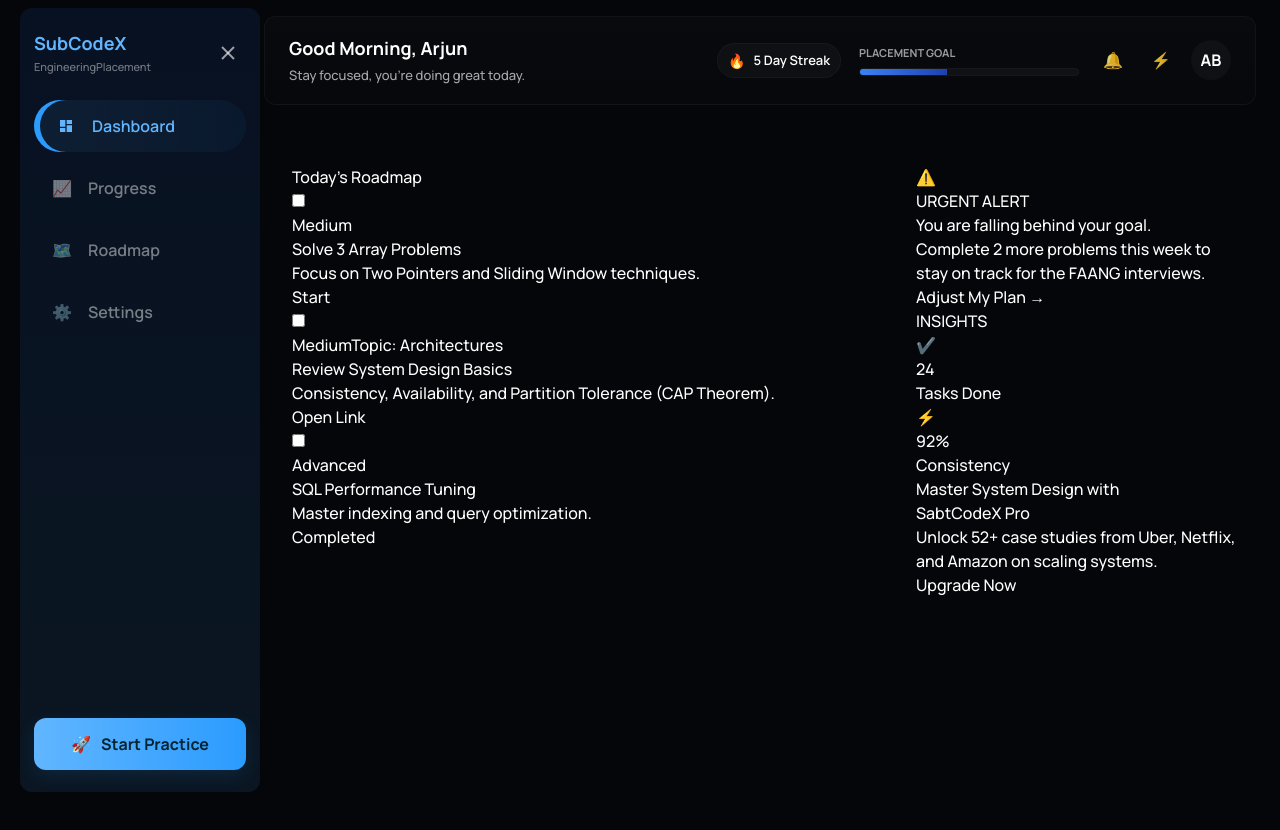
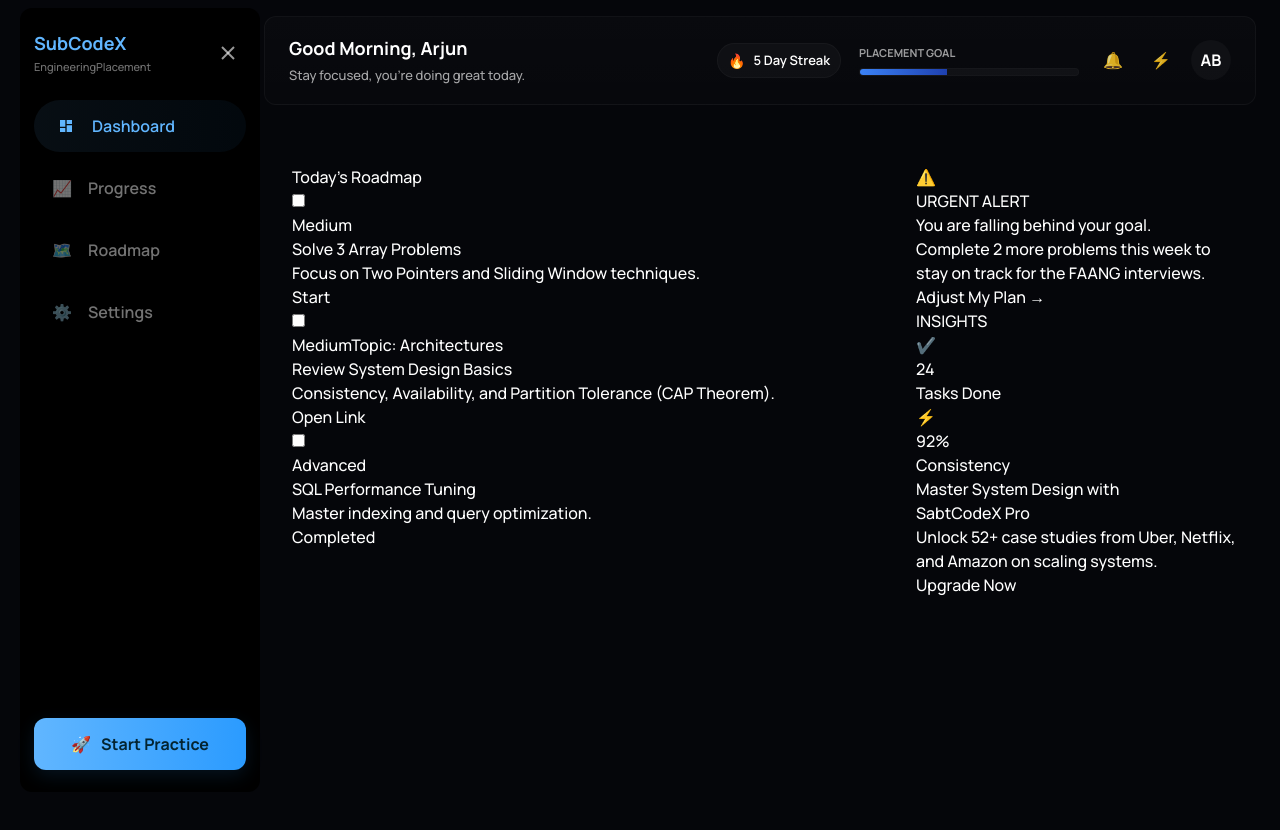
Before and after one commit to kundangosavii/SaptCodex, a React app in the folder Frontend/: page /dashboard in a window 1280 px wide. Shown: the top 830 px of the page. Built offline with nearby package versions, Linux system fonts and the light colour scheme; the HTML template or start-up script is replaced by a standard one.

Commit message:
style: update background colors

```diff
--- a/Frontend/src/modules/dashboard/Dashboard.css
+++ b/Frontend/src/modules/dashboard/Dashboard.css
@@ -3,7 +3,7 @@
 :root{
 	--bg-0: #05060a;
 	--bg-1: #071122;
-	--bg-2: #0b1622;
+	--bg-2: #000000;
 	--muted: rgba(255,255,255,0.6);
 	--muted-2: rgba(255,255,255,0.45);
 	--accent: #61b6ff;
@@ -35,7 +35,7 @@
 .dashboard-root.sidebar-closed .dashboard-container { padding-left: calc(var(--sidebar-collapsed) + 28px); }
 
 .sidebar{
-	background: linear-gradient(180deg, var(--bg-1), var(--bg-2));
+	background: var(--bg-2);
 	padding: 22px 14px;
 	width: var(--sidebar-width, 240px);
 	transition: width 220ms ease, transform 220ms ease;
@@ -67,7 +67,13 @@
 .nav-item{ display:flex; align-items:center; gap:12px; padding:12px 14px; color:var(--muted-2); border-radius:999px; text-decoration:none; transition: all 160ms; }
 .nav-item .nav-icon{ width:28px; height:28px; display:inline-flex; align-items:center; justify-content:center; font-size:16px }
 .nav-item:hover{ background: rgba(255,255,255,0.02); color:var(--accent); }
-.nav-item.active{ background: linear-gradient(90deg, rgba(97,182,255,0.08), rgba(43,155,255,0.05)); color:var(--accent); box-shadow: inset 6px 0 0 var(--accent-deep); padding-left: 18px; }
+.nav-item.active{
+
+    background: linear-gradient(90deg, rgba(97,182,255,0.08),
+    rgba(43,155,255,0.05));
+    color:var(--accent);
+    padding-left: 18px;
+}
 .nav-text{ font-weight:600 }
 
 .sidebar-bottom{ margin-top: auto; padding-top: 16px; }
```
